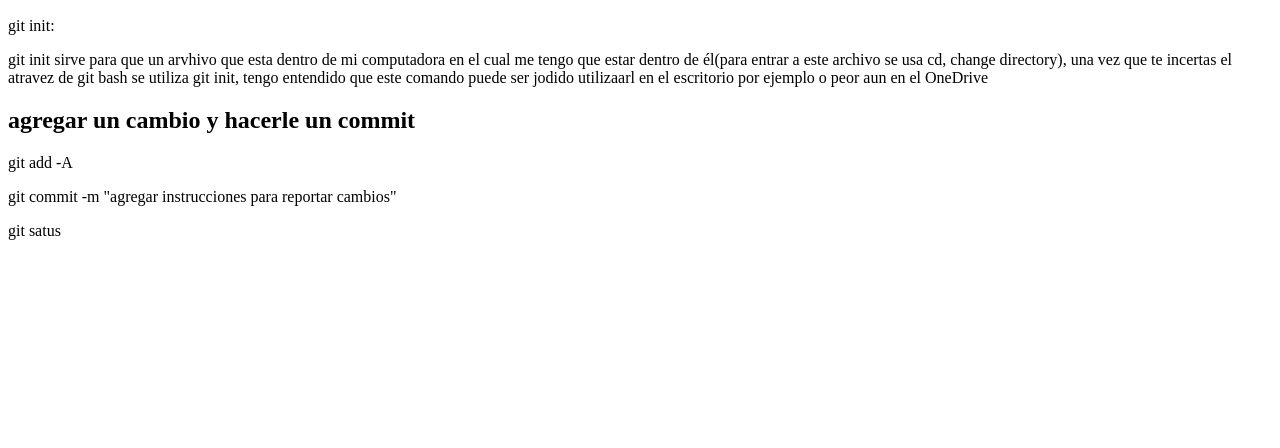
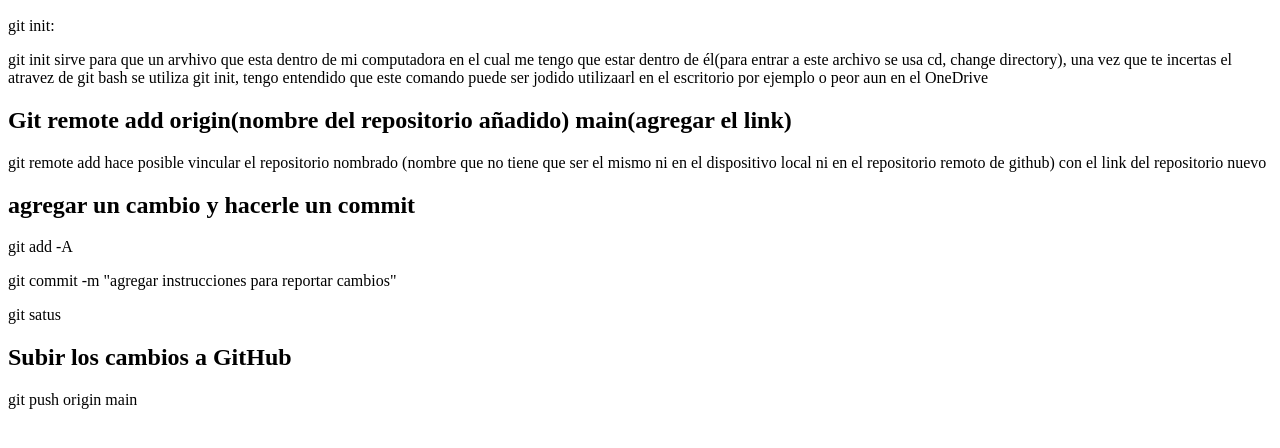
Before and after one commit to CarloGutierrezMau/new-repo, a plain HTML site: page index.html in a window 1280 px wide. Shown: the part 110-558 px from the top of the page. Drawn offline with Linux system fonts and the light colour scheme.

Commit message:
Añade metodo para subir los cambios a GitHub

```diff
--- a/index.html
+++ b/index.html
@@ -16,9 +16,20 @@
       utiliza git init, tengo entendido que este comando puede ser jodido
       utilizaarl en el escritorio por ejemplo o peor aun en el OneDrive
     </p>
+    <h2>
+      Git remote add origin(nombre del repositorio añadido) main(agregar el
+      link)
+    </h2>
+    <p>
+      git remote add hace posible vincular el repositorio nombrado (nombre que
+      no tiene que ser el mismo ni en el dispositivo local ni en el repositorio
+      remoto de github) con el link del repositorio nuevo
+    </p>
     <h2>agregar un cambio y hacerle un commit</h2>
     <p>git add -A</p>
     <p>git commit -m "agregar instrucciones para reportar cambios"</p>
     <p>git satus</p>
+    <h2>Subir los cambios a GitHub</h2>
+    <p>git push origin main</p>
   </body>
 </html>
```
